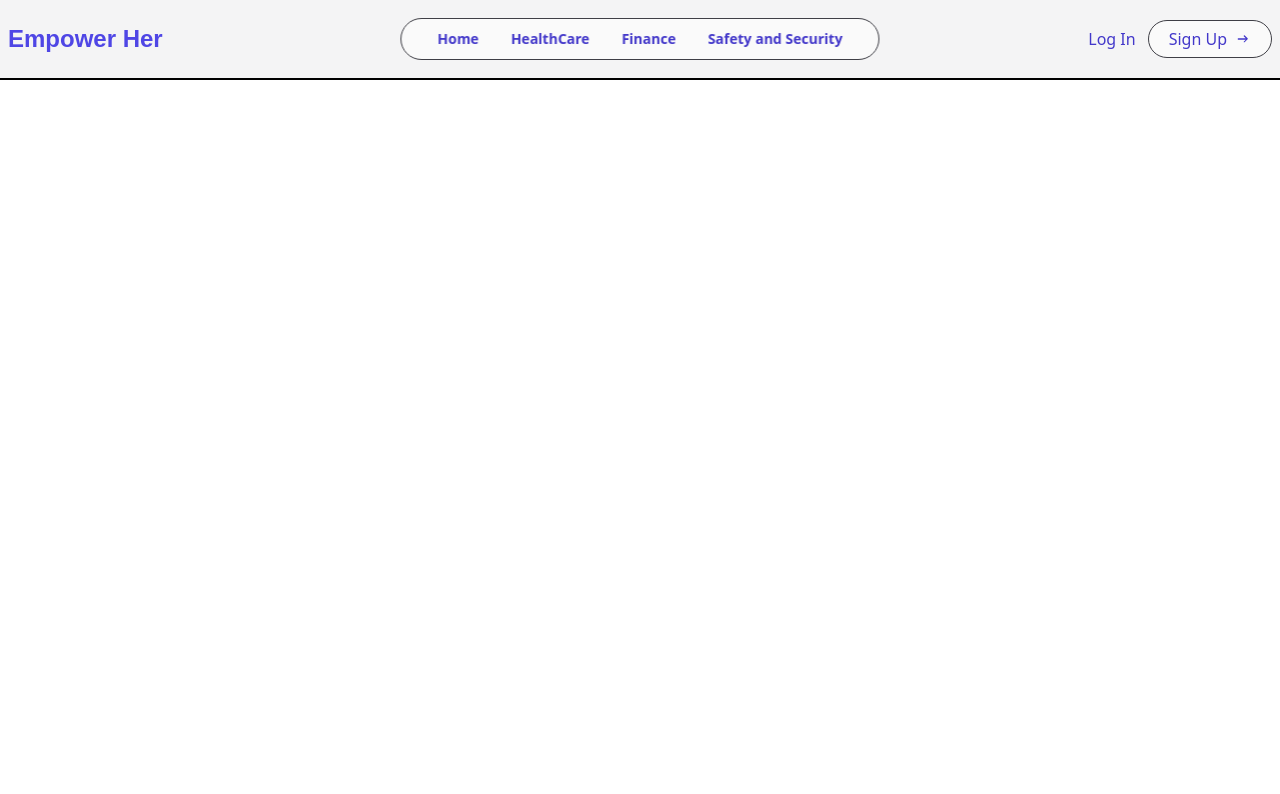
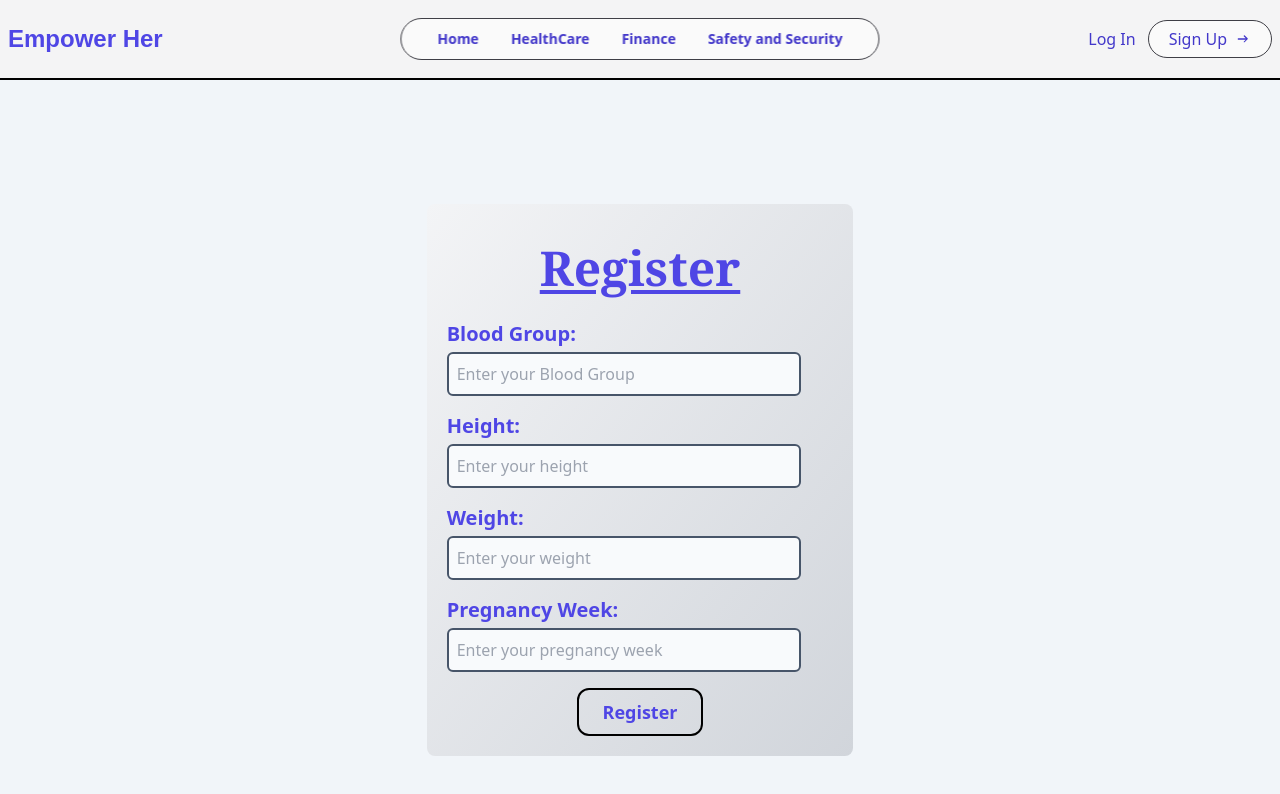
Before and after one commit to AmoghDevWorks/Empower, a React (Create React App) app in the folder frontend/: page /healthcare/pregnancy/register in a window 1280 px wide. Shown: the top 794 px of the page. Built offline with nearby package versions, Linux system fonts and the light colour scheme; no server answers; what tailwindcss-motion would draw is missing.

Commit message:
register pregnancy

```diff
--- a/frontend/src/components/HealthCare/pregnancy/Register.js
+++ b/frontend/src/components/HealthCare/pregnancy/Register.js
@@ -1,9 +1,47 @@
-import React from 'react'
+import React, { useRef } from 'react'
+import { useSelector } from 'react-redux'
 
 const Register = () => {
+
+  const bloodGrpRef = useRef(null)
+  const heightRef = useRef(null)
+  const weightRef = useRef(null)
+  const pregnancyWeekRef = useRef(null)
+  const user = useSelector((state) => state.user);
+  const email = user?.email || "";
+
+  const handleClick = () =>{
+    const bloodgroup = bloodGrpRef.current.value
+    const height = heightRef.current.value
+    const weight = weightRef.current.value
+    const pregnancyWeek = pregnancyWeekRef.current.value
+    //email,bloodgroup, height,weight, pregnancyweek
+  }
+
   return (
-    <div>
-
+    <div className='text-indigo-600 bg-slate-100 min-h-[100vh] flex items-center justify-center'>
+      <div className='h-fit w-1/3 bg-gradient-to-br from-gray-100 to-gray-300 p-5 flex flex-col justify-center items-center rounded-lg'>
+          <h1 className='text-5xl font-bold text-center font-serif my-5 underline underline-offset-4'>Register</h1>
+          <div className='w-full flex items-start justify-center gap-1 flex-col my-2'>
+              <label htmlFor='bloodGroup' className='text-xl font-semibold'>Blood Group:</label>
+              <input ref={bloodGrpRef} name='bloodGroup' type='text' className='bg-slate-50 text-black p-2 w-11/12 border-2 border-slate-600 border-solid rounded-md' placeholder='Enter your Blood Group' />
+          </div>
+          <div className='w-full flex items-start justify-center gap-1 flex-col my-2'>
+              <label htmlFor='height' className='text-xl font-semibold'>Height:</label>
+              <input ref={heightRef} name='height' type='email' className='bg-slate-50 p-2 w-11/12 border-2 border-slate-600 border-solid rounded-md' placeholder='Enter your height' />
+          </div>
+          <div className='w-full flex items-start justify-center gap-1 flex-col my-2'>
+              <label htmlFor='weight' className='text-xl font-semibold'>Weight:</label>
+              <input ref={weightRef} name='weight' type='text' className='bg-slate-50 text-black p-2 w-11/12 border-2 border-slate-600 border-solid rounded-md' placeholder='Enter your weight' />
+          </div>
+          <div className='w-full flex items-start justify-center gap-1 flex-col my-2'>
+              <label htmlFor='weekcount' className='text-xl font-semibold'>Pregnancy Week:</label>
+              <input ref={pregnancyWeekRef} name='count' type='text' className='bg-slate-50 text-black p-2 w-11/12 border-2 border-slate-600 border-solid rounded-md' placeholder='Enter your pregnancy week' />
+          </div>
+          <button onClick={handleClick} className='mt-2 py-2 px-6 font-semibold text-lg border-2 border-solid border-black rounded-xl hover:bg-black hover:text-slate-200'>
+              Register
+          </button>
+      </div>
     </div>
   )
 }
```
